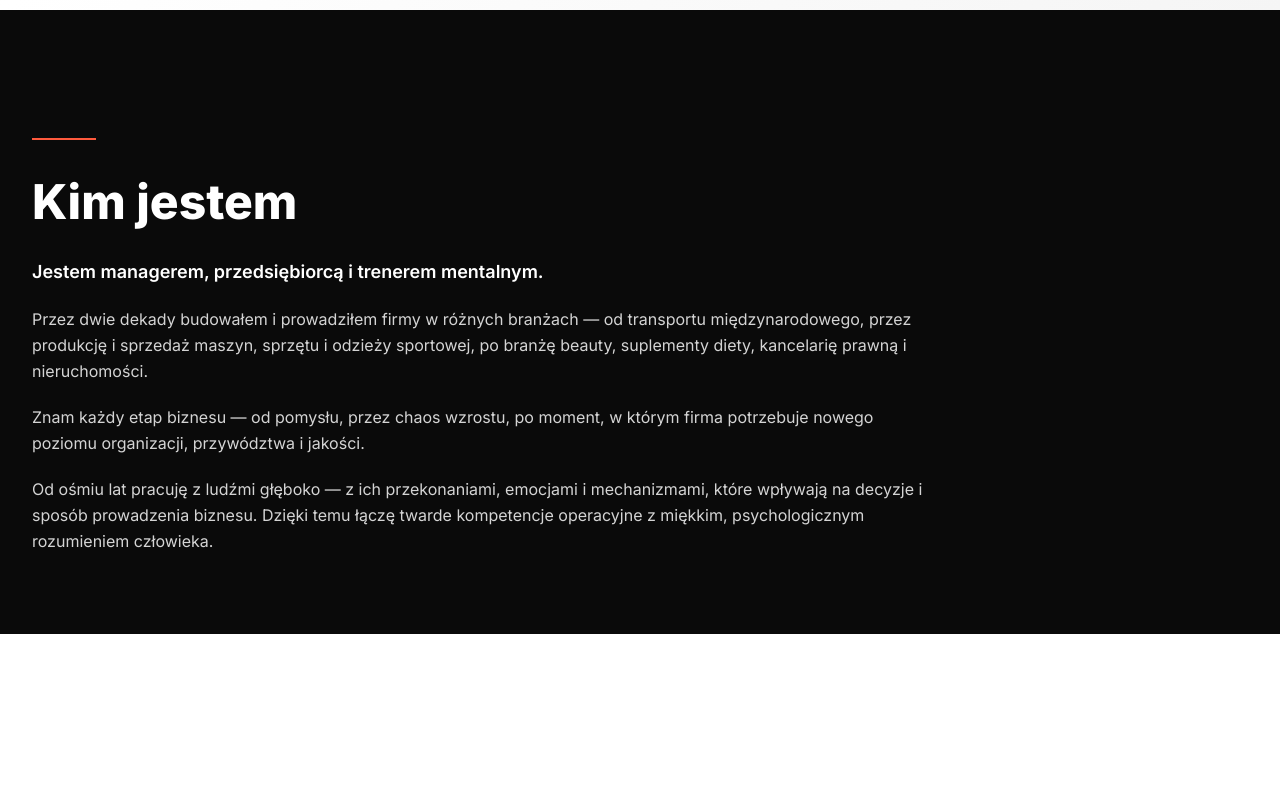
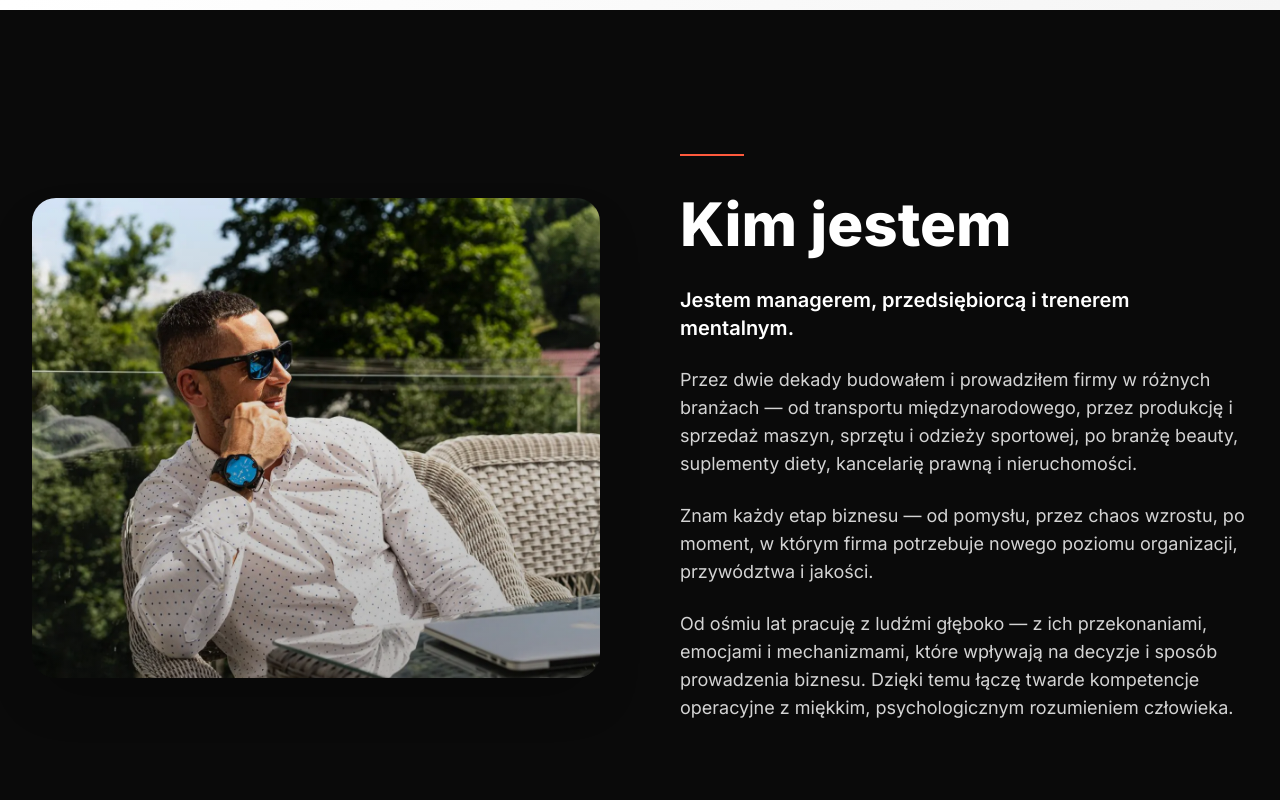
Before and after one commit to technikyvl/MAGIC-LANDING-PAGE-NEW, a Next.js app in the folder MAGICLIFELANDING/: page /wspolpraca in a window 1280 px wide. Shown: the part 1020-1820 px from the top of the page. Built offline with nearby package versions, Linux system fonts and the light colour scheme.

Commit message:
Update page.jsx

```diff
--- a/MAGICLIFELANDING/app/wspolpraca/page.jsx
+++ b/MAGICLIFELANDING/app/wspolpraca/page.jsx
@@ -94,16 +94,31 @@ export default function WspolpracaPage() {
       </section>
 
       {/* Kim jestem */}
-      <section id="kim-jestem" className={"relative bg-neutral-950 text-white pt-24 sm:pt-32 pb-16 sm:pb-20"}>
+      <section id="kim-jestem" className={"relative bg-neutral-950 text-white pt-28 sm:pt-36 pb-20 sm:pb-24"}>
         <div className={CONTAINER}>
-          <div className="slow-reveal max-w-4xl">
-            <div className="inline-block h-[2px] w-16 bg-accent mb-8"></div>
-            <h2 className="text-3xl sm:text-4xl lg:text-5xl font-extrabold leading-tight mb-8">Kim jestem</h2>
-            <div className="space-y-5 text-base leading-relaxed text-neutral-300">
-              <p className="text-lg font-semibold text-white">Jestem managerem, przedsiębiorcą i trenerem mentalnym.</p>
-              <p>Przez dwie dekady budowałem i prowadziłem firmy w różnych branżach — od transportu międzynarodowego, przez produkcję i sprzedaż maszyn, sprzętu i odzieży sportowej, po branżę beauty, suplementy diety, kancelarię prawną i nieruchomości.</p>
-              <p>Znam każdy etap biznesu — od pomysłu, przez chaos wzrostu, po moment, w którym firma potrzebuje nowego poziomu organizacji, przywództwa i jakości.</p>
-              <p>Od ośmiu lat pracuję z ludźmi głęboko — z ich przekonaniami, emocjami i mechanizmami, które wpływają na decyzje i sposób prowadzenia biznesu. Dzięki temu łączę twarde kompetencje operacyjne z miękkim, psychologicznym rozumieniem człowieka.</p>
+          <div className="grid grid-cols-1 lg:grid-cols-2 gap-12 lg:gap-20 items-center">
+            {/* Photo */}
+            <div className="slow-reveal order-2 lg:order-1">
+              <div className="relative h-80 lg:h-[480px] rounded-3xl overflow-hidden shadow-2xl">
+                <img
+                  src="/testimonials/rav.magic.webp"
+                  alt="Ekspert od hipnozy — Magic Life"
+                  className="w-full h-full object-cover object-center"
+                />
+                <div className="absolute inset-0 bg-gradient-to-t from-neutral-950/30 to-transparent"></div>
+              </div>
+            </div>
+
+            {/* Content */}
+            <div className="slow-reveal order-1 lg:order-2">
+              <div className="inline-block h-[2px] w-16 bg-accent mb-8"></div>
+              <h2 className="text-4xl sm:text-5xl lg:text-6xl font-extrabold leading-tight mb-8">Kim jestem</h2>
+              <div className="space-y-6 text-base sm:text-lg leading-relaxed text-neutral-300 max-w-2xl">
+                <p className="text-xl font-semibold text-white">Jestem managerem, przedsiębiorcą i trenerem mentalnym.</p>
+                <p>Przez dwie dekady budowałem i prowadziłem firmy w różnych branżach — od transportu międzynarodowego, przez produkcję i sprzedaż maszyn, sprzętu i odzieży sportowej, po branżę beauty, suplementy diety, kancelarię prawną i nieruchomości.</p>
+                <p>Znam każdy etap biznesu — od pomysłu, przez chaos wzrostu, po moment, w którym firma potrzebuje nowego poziomu organizacji, przywództwa i jakości.</p>
+                <p>Od ośmiu lat pracuję z ludźmi głęboko — z ich przekonaniami, emocjami i mechanizmami, które wpływają na decyzje i sposób prowadzenia biznesu. Dzięki temu łączę twarde kompetencje operacyjne z miękkim, psychologicznym rozumieniem człowieka.</p>
+              </div>
             </div>
           </div>
         </div>
```
